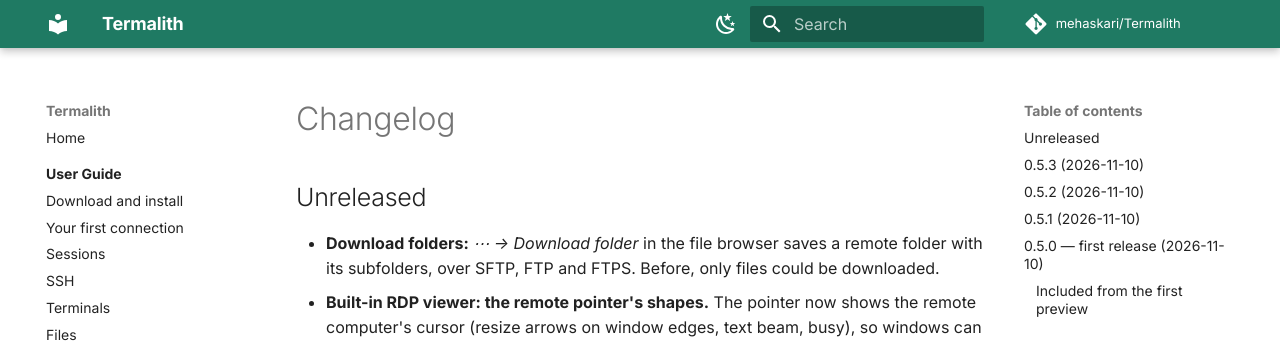
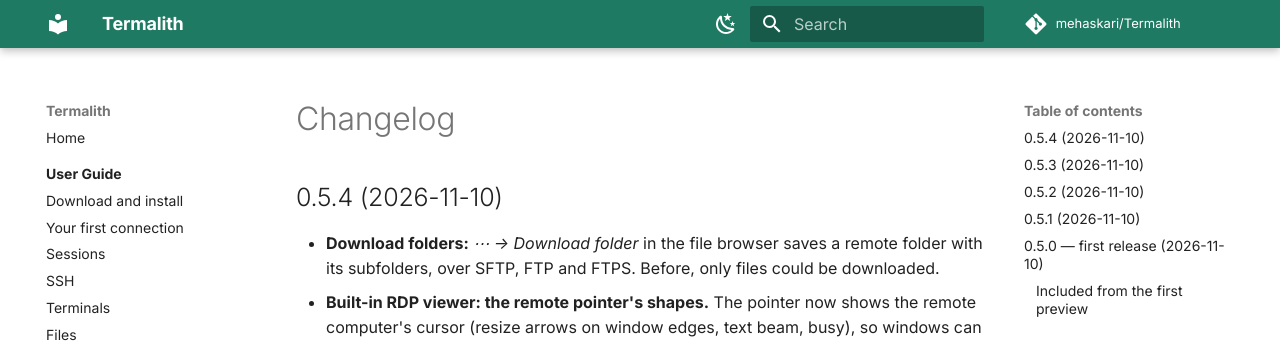
Before and after one commit to mehaskari/Termalith, an MkDocs documentation site: the page built from website/docs/changelog.md, in a window 1280 px wide and 900 px high. Shown: the top 342 px of the window. Built offline with MkDocs 1.6.1 and Material for MkDocs 9.7.7, drawn with Linux system fonts in a browser that asks for light colours; comment, search, counter and statistics services are not loaded.

Commit message:
Release 0.5.4
Co-Authored-By: Claude Opus 5.5 <noreply@anthropic.com>

```diff
--- a/Cargo.toml
+++ b/Cargo.toml
@@ -3,7 +3,7 @@ resolver = "3"
 members = ["crates/terminal-pty", "crates/protocol-ssh", "crates/credential-store", "crates/app-core", "crates/test-sshd", "crates/serial-console", "crates/network-tools", "crates/remote-desktop", "crates/protocol-telnet", "crates/protocol-ftp", "apps/desktop/src-tauri"]
 
 [workspace.package]
-version = "0.5.3"
+version = "0.5.4"
 edition = "2024"
 license = "MIT"
 publish = false
--- a/website/docs/changelog.md
+++ b/website/docs/changelog.md
@@ -1,6 +1,6 @@
 # Changelog
 
-## Unreleased
+## 0.5.4 (2026-11-10)
 
 - **Download folders:** *⋯ → Download folder* in the file browser saves a
   remote folder with its subfolders, over SFTP, FTP and FTPS. Before, only
--- a/website/overrides/home.html
+++ b/website/overrides/home.html
@@ -19,7 +19,7 @@
 <meta name="twitter:description" content="Termalith is a free, open-source remote administration app for macOS, Windows and Linux: SSH and Mosh terminals, SFTP/FTP/FTPS, RDP and VNC, tunnels, serial and Telnet consoles and network tools in one window. No account, no telemetry.">
 <meta name="twitter:image" content="https://mehaskari.github.io/Termalith/assets/og.png">
 <script type="application/ld+json">
-{"@context":"https://schema.org","@type":"SoftwareApplication","name":"Termalith","applicationCategory":"DeveloperApplication","applicationSubCategory":"Remote administration","operatingSystem":"macOS 11+, Windows 10/11, Linux","softwareVersion":"0.5.3","license":"https://opensource.org/licenses/MIT","isAccessibleForFree":true,"offers":{"@type":"Offer","price":"0","priceCurrency":"USD"},"url":"https://mehaskari.github.io/Termalith/","downloadUrl":"https://github.com/mehaskari/Termalith/releases/latest","codeRepository":"https://github.com/mehaskari/Termalith","description":"Termalith is a free, open-source remote administration app for macOS, Windows and Linux: SSH and Mosh terminals, SFTP/FTP/FTPS, RDP and VNC, tunnels, serial and Telnet consoles and network tools in one window. No account, no telemetry."}
+{"@context":"https://schema.org","@type":"SoftwareApplication","name":"Termalith","applicationCategory":"DeveloperApplication","applicationSubCategory":"Remote administration","operatingSystem":"macOS 11+, Windows 10/11, Linux","softwareVersion":"0.5.4","license":"https://opensource.org/licenses/MIT","isAccessibleForFree":true,"offers":{"@type":"Offer","price":"0","priceCurrency":"USD"},"url":"https://mehaskari.github.io/Termalith/","downloadUrl":"https://github.com/mehaskari/Termalith/releases/latest","codeRepository":"https://github.com/mehaskari/Termalith","description":"Termalith is a free, open-source remote administration app for macOS, Windows and Linux: SSH and Mosh terminals, SFTP/FTP/FTPS, RDP and VNC, tunnels, serial and Telnet consoles and network tools in one window. No account, no telemetry."}
 </script>
 <script type="application/ld+json">
 {"@context":"https://schema.org","@type":"FAQPage","mainEntity":[
@@ -493,7 +493,7 @@
 
         <div class="install-pill">
           <span class="prompt">↓</span>
-          <span class="cmd">Termalith 0.5.3 — free, MIT licensed</span>
+          <span class="cmd">Termalith 0.5.4 — free, MIT licensed</span>
           <a class="copy-btn" href="#install">download</a>
         </div>
 
```
Also changed, not shown: 3 other files.
